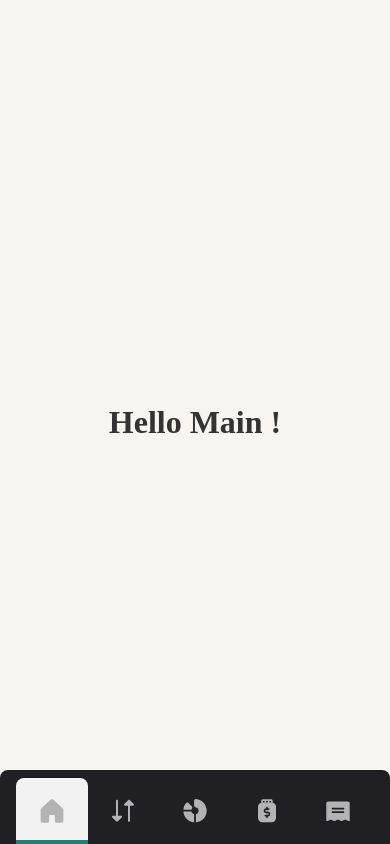
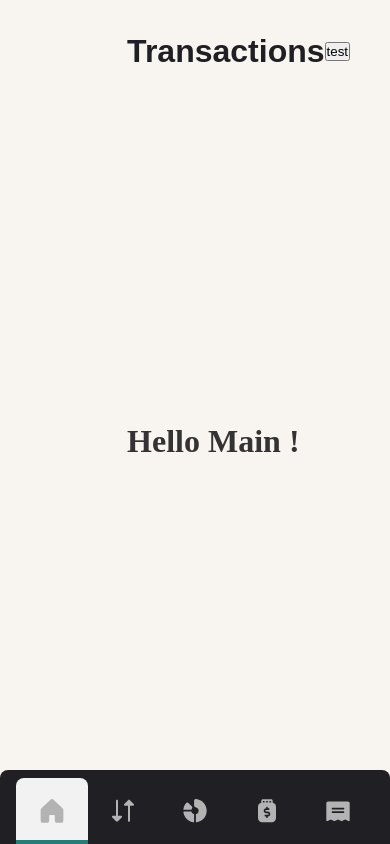
Before and after one commit to Kherraz-Med-Achraf/personal-finance-app, a Vue app: page / in a window 390 px wide. Before the commit this address had no page. Built offline with nearby package versions, Linux system fonts and the light colour scheme.

Commit message:
fix: improve responsive behavior and animations for SidebarMenu

```diff
--- a/src/components/sidebar/SidebarMenu.vue
+++ b/src/components/sidebar/SidebarMenu.vue
@@ -11,26 +11,31 @@
         to="/"
         title="Overview"
         :sidebarMenuOpen="sidebarMenuOpen"
+        :responsiveMode="responsiveMode"
       />
       <SidebarMenuItem
         to="/transactions"
         title="Transactions"
         :sidebarMenuOpen="sidebarMenuOpen"
+        :responsiveMode="responsiveMode"
       />
       <SidebarMenuItem
         to="/budgets"
         title="Budgets"
         :sidebarMenuOpen="sidebarMenuOpen"
+        :responsiveMode="responsiveMode"
       />
       <SidebarMenuItem
         to="/pots"
         title="Pots"
         :sidebarMenuOpen="sidebarMenuOpen"
+        :responsiveMode="responsiveMode"
       />
       <SidebarMenuItem
         to="/recurring-bills"
         title="Recurring Bills"
         :sidebarMenuOpen="sidebarMenuOpen"
+        :responsiveMode="responsiveMode"
       />
     </ul>
     <button @click="toggleSidebarMenu">
@@ -51,40 +56,44 @@ import logoSmall from "@/assets/images/logo-small.svg";
 import MinimiseIcon from "@/assets/images/icon-minimize-menu.svg";
 
 let sidebarMenuOpen = ref(true);
-
-// onMounted(() => {
-//   // Anime l'élément quand le composant est monté
-//   animate(".sidebar-menu h1", { transform: ["scale(0.5)", "scale(1)"] }, { duration: 1 });
-// });
+let responsiveMode = ref(false);
+const emit = defineEmits(["toggle-sidebar"]);
 
 const sideBarAnimation = () => {
-  if (window.innerWidth > 768) {
-    if (sidebarMenuOpen.value) {
-      animate(".sidebar-menu", { width: "300px" }, { duration: 0.5 });
-      animate(
-        "#Minimize-btn",
-        { rotate: ["180deg", "0deg"] },
-        { duration: 0.5 }
-      );
-    } else {
-      animate(".sidebar-menu", { width: "88px" }, { duration: 0.5 });
-      animate(
-        "#Minimize-btn",
-        { rotate: ["0deg", "180deg"] },
-        { duration: 0.5 }
-      );
-    }
+  if (sidebarMenuOpen.value) {
+    animate(".sidebar-menu", { width: "300px" }, { duration: 0.5 });
+    animate("#Minimize-btn", { rotate: ["180deg", "0deg"] }, { duration: 0.5 });
+  } else {
+    animate(".sidebar-menu", { width: "88px" }, { duration: 0.5 });
+    animate("#Minimize-btn", { rotate: ["0deg", "180deg"] }, { duration: 0.5 });
   }
 };
 
 const toggleSidebarMenu = () => {
   sidebarMenuOpen.value = !sidebarMenuOpen.value;
+  emit("sidebarMenuOpen", sidebarMenuOpen.value);
   sideBarAnimation();
 };
+
+const handleResize = () => {
+  if (window.innerWidth <= 768 && !sidebarMenuOpen.value) {
+    sidebarMenuOpen.value = true;
+    sideBarAnimation();
+  }
+};
+
+onMounted(() => {
+  window.addEventListener("resize", handleResize);
+  handleResize();
+});
 </script>
 
 <style lang="scss" scoped>
 .sidebar-menu {
+  position: fixed;
+  top: 0;
+  left: 0;
+  height: 100vh;
   width: 300px;
   background-color: $grey-900;
   border-radius: 0 $spacing-200 $spacing-200 0;
@@ -162,7 +171,7 @@ const toggleSidebarMenu = () => {
     width: 100% !important;
     border-radius: $spacing-100 $spacing-100 0 0;
     height: 74px;
-    position: fixed;
+    top: unset;
     bottom: 0;
     flex-direction: row;
     align-items: center;
@@ -187,7 +196,6 @@ const toggleSidebarMenu = () => {
   .sidebar-menu {
     ul {
       padding: $spacing-100 $spacing-200 0 $spacing-200;
-
     }
   }
 }
--- a/src/components/sidebar/SidebarMenuItem.vue
+++ b/src/components/sidebar/SidebarMenuItem.vue
@@ -15,6 +15,7 @@ const props = defineProps({
   to: String,
   title: String,
   sidebarMenuOpen: Boolean,
+  responsiveMode: Boolean,
 });
 
 import OverviewIcon from "@/assets/images/icon-nav-overview.svg";
@@ -60,6 +61,7 @@ li {
       @include text-preset-3;
       color: $grey-300;
       transition: all 0.3s ease;
+      white-space: nowrap;
     }
     &.active {
       background-color: $grey-100;
--- a/src/layouts/DashboardLayout.vue
+++ b/src/layouts/DashboardLayout.vue
@@ -1,23 +1,56 @@
-<script setup>
-import SidebarMenu from "../components/sidebar/SidebarMenu.vue";
-</script>
-
 <template>
   <div class="dashboard-layout">
-    <SidebarMenu />
+    <SidebarMenu @toggle-sidebar="handleSidebarToggle" />
+    <div class="spacing"></div>
     <div class="main-content">
+      <div class="top">
+        <h1>Transactions</h1>
+        <button>test</button>
+      </div>
       <router-view />
     </div>
   </div>
 </template>
+
+<script setup>
+import SidebarMenu from "../components/sidebar/SidebarMenu.vue";
+import { animate } from "@motionone/dom";
+
+const handleSidebarToggle = (sidebarMenuOpen) => {
+  if (sidebarMenuOpen) {
+    animate(".spacing", { width: "300px" }, { duration: 0.5 });
+  } else {
+    animate(".spacing", { width: "88px" }, { duration: 0.5 });
+  }
+};
+</script>
 
 <style lang="scss" scoped>
 .dashboard-layout {
   display: flex;
   height: 100%;
   width: 100%;
+  .spacing {
+    width: 300px;
+  }
   .main-content {
     flex: 1;
+    display: flex;
+    flex-direction: column;
+    justify-content: flex-start;
+    align-items: flex-start;
+    min-height: 100vh;
+    padding: $spacing-400 $spacing-500;
+    .top {
+      width: 100%;
+      display: flex;
+      justify-content: space-between;
+      align-items: center;
+      h1 {
+        @include text-preset-1;
+        color: $grey-900;
+      }
+    }
   }
 }
 </style>
--- a/src/pages/HomePage.vue
+++ b/src/pages/HomePage.vue
@@ -11,7 +11,7 @@
   display: flex;
   justify-content: center;
   align-items: center;
-  height: 100vh;
+  height: 100%;
 
 
   h1 {
```
